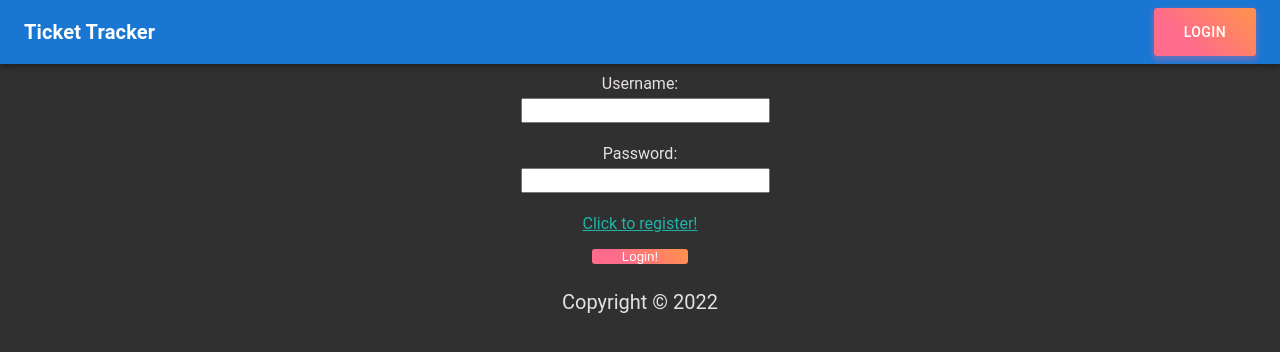
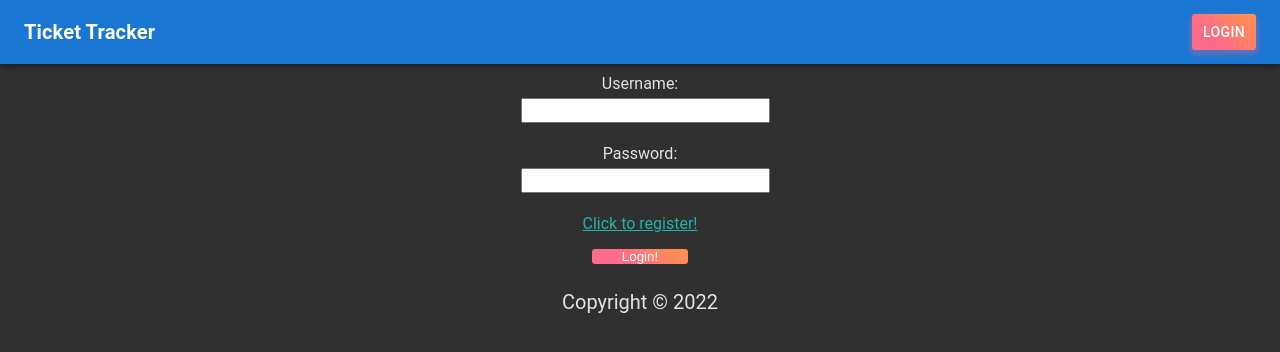
Before and after one commit to WTDula/TicketTracker, a React (Create React App) app in the folder frontend/: page /login in a window 1280 px wide. Shown: the top 352 px of the page. Built offline with nearby package versions, Linux system fonts and the light colour scheme.

Commit message:
styled buttons in deletebutton. editbutton, and login/logout button

```diff
--- a/frontend/src/components/DeleteButton/DeleteButton.jsx
+++ b/frontend/src/components/DeleteButton/DeleteButton.jsx
@@ -31,7 +31,7 @@ const DeleteButton = (props) => {
                     boxShadow: '0 3px 5px 2px rgba(255, 105, 135, .3)',
                     color: 'white',
                     marginBottom: '1px',
-                    padding: '0 30px'}}
+                    }}
                 onClick={handleDelete}
             >
                 DELETE TICKET {props.ticket.id}
--- a/frontend/src/components/EditButton/EditButton.jsx
+++ b/frontend/src/components/EditButton/EditButton.jsx
@@ -78,7 +78,7 @@ const EditButton = (props) => {
                     boxShadow: '0 3px 5px 2px rgba(255, 105, 135, .3)',
                     color: 'white',
                     marginBottom: '1px',
-                    padding: '0 30px'}}
+                    }}
                 onClick={handleOpen}
             >
                 EDIT
--- a/frontend/src/components/NavBar/NavBar.jsx
+++ b/frontend/src/components/NavBar/NavBar.jsx
@@ -27,8 +27,7 @@ const Navbar = () => {
               borderRadius: 3,
               boxShadow: '0 3px 5px 2px rgba(255, 105, 135, .3)',
               color: 'white',
-              height: 48,
-              padding: '0 30px'}}
+              }}
               onClick={logoutUser}>
                 Logout
             </Button>) : (
@@ -38,8 +37,7 @@ const Navbar = () => {
               borderRadius: 3,
               boxShadow: '0 3px 5px 2px rgba(255, 105, 135, .3)',
               color: 'white',
-              height: 48,
-              padding: '0 30px'}}
+              }}
               onClick={() => navigate("/login")}>
                 Login
             </Button>
```
